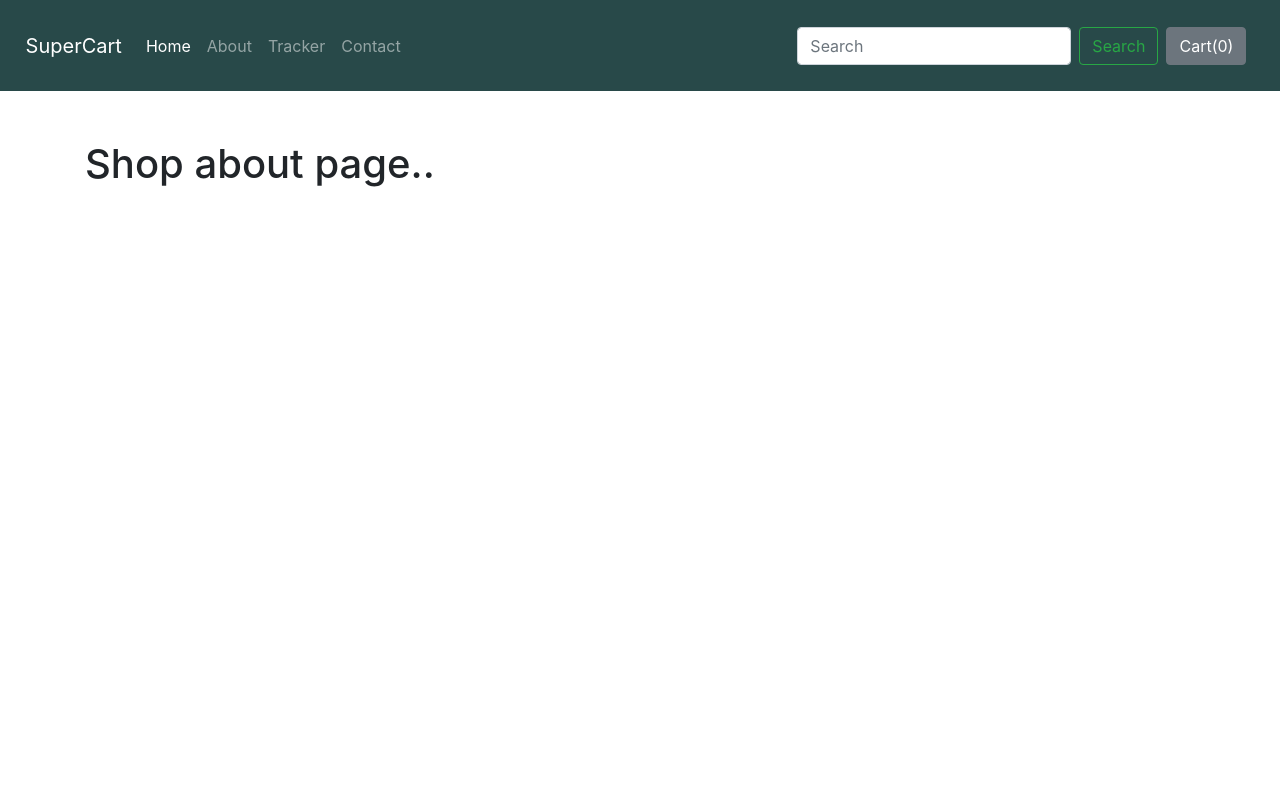
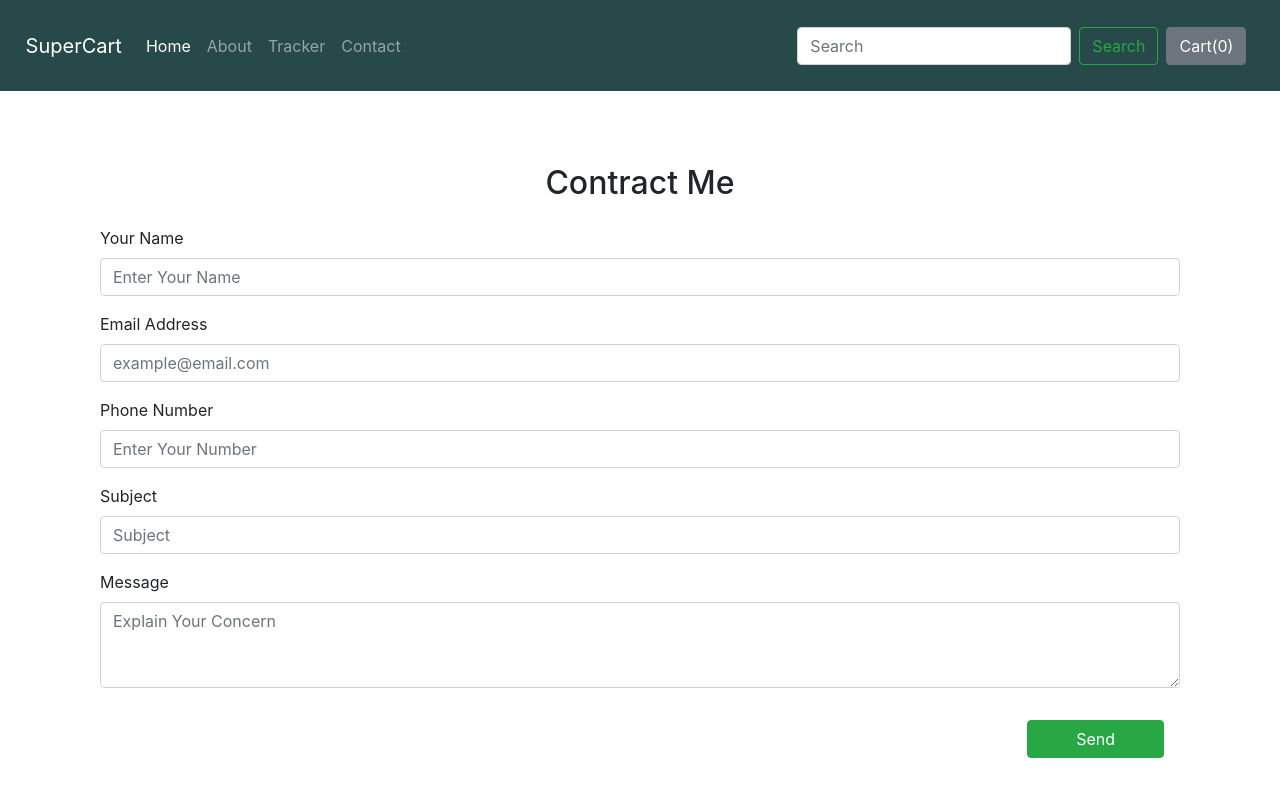
Before and after one commit to aabdulqader/SuperCart---Ecommerce, a Django app: page /shop/contact in a window 1280 px wide. Run offline with Django 3.2, Linux system fonts and the light colour scheme; some libraries are stand-ins or nearby versions.

Commit message:
Contact page and Model Added

```diff
--- a/shop/admin.py
+++ b/shop/admin.py
@@ -1,4 +1,5 @@
 from django.contrib import admin
-from .models import Product
+from .models import Product, Contact
 
 admin.site.register(Product)
+admin.site.register(Contact)
--- a/shop/static/shop/css/main.css
+++ b/shop/static/shop/css/main.css
@@ -54,7 +54,6 @@ padding-right: 0;
     padding: 2% !important;
 }
 
-
 .base_content {
     padding-top: 70px;
 }
--- a/shop/templates/shop/shop_contact.html
+++ b/shop/templates/shop/shop_contact.html
@@ -1,8 +1,38 @@
 {% extends 'base.html' %}
+{% block title %}Contact Us{% endblock title %}
+{% block contactactive %}active{% endblock contactactive %}
 {% block content %}
 
-    <div class="container base_content">
-    <h1>Shop about page..</h1>
+    <div class="container base_content ">
+        <div class="container mb-5">
+        <h2 class="text-center my-4">Contract Me</h2>
+        <form action="{% url 'contact-shop' %}" method="post">
+            {% csrf_token %}
+            <div class="form-group">
+                <label for="Name">Your Name</label>
+                <input type="text" class="form-control" id="name" name="name" placeholder="Enter Your Name">
+            </div>
+            <div class="form-group">
+            <label for="email">Email Address</label>
+            <input type="email" class="form-control" id="email" name='email' placeholder="example@email.com">
+            </div>
+
+            <div class="form-group">
+            <label for="phone">Phone Number</label>
+            <input type="phone" class="form-control" id="phone" name='phone' placeholder="Enter Your Number">
+            </div>
+            <div class="form-group">
+                <label for="Name">Subject</label>
+                <input type="text" class="form-control" id="subject" name="subject" placeholder="Subject">
+            </div>
+
+            <div class="form-group">
+            <label for="desc">Message</label>
+            <textarea class="form-control" id="message" name='message' placeholder="Explain Your Concern" rows="3"></textarea>
+            </div>
+            <button type="submit" class="btn btn-success mt-3 mr-3 px-5 float-right">Send</button>
+        </form>
+        </div>
     </div>
 
 {% endblock content %}
--- a/shop/views.py
+++ b/shop/views.py
@@ -1,6 +1,6 @@
 from django.shortcuts import render
-from .models import Product
 from math import ceil
+from .models import Product, Contact
 
 
 
@@ -41,6 +41,14 @@ def about(request):
 
 
 def contact(request):
+    if request.method == "POST":
+        name = request.POST["name"]
+        email = request.POST["email"]
+        phone = request.POST["phone"]
+        subject = request.POST["subject"]
+        message = request.POST["message"]
+        instance = Contact(name=name, email=email, phone=phone, subject=subject, message=message )
+        instance.save()
     return render(request, 'shop/shop_contact.html')
 
 
```
Also changed, not shown: shop/models.py (+13 -0 lines), db.sqlite3, shop/migrations/0003_contact.py (added).
